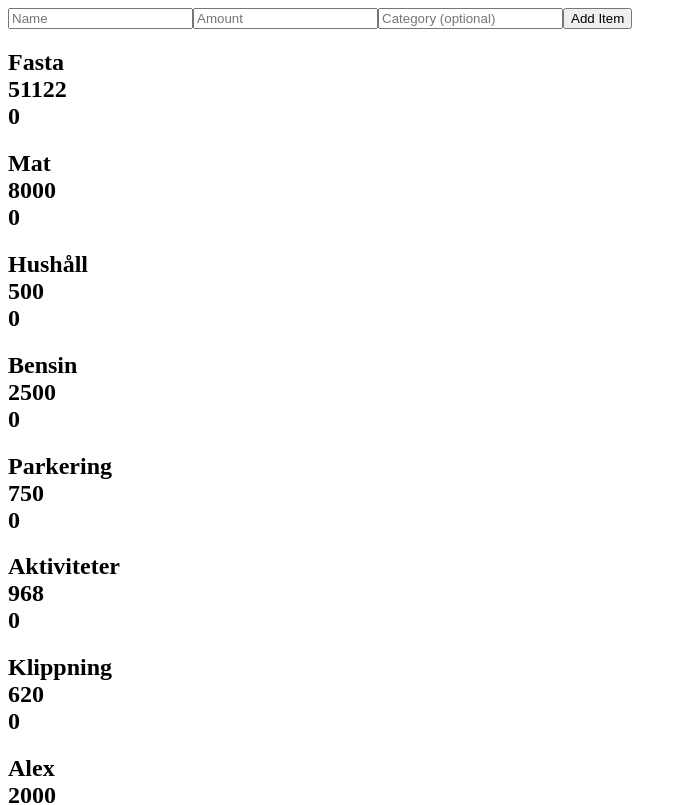
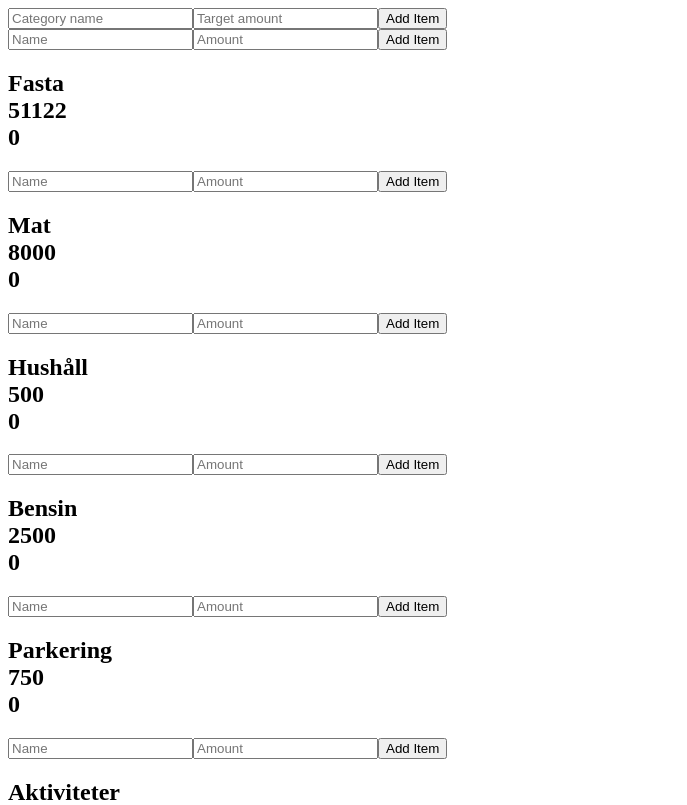
Before and after one commit to AlexanderKaG/budget-application, a Vue app: page / in a window 1280 px wide. Shown: the top 805 px of the page, without its empty margins (0-687 px from the left). Built offline with nearby package versions, Linux system fonts and the light colour scheme.

Commit message:
Added an add category form and moved the entry form into each budget category.

```diff
--- a/src/App.vue
+++ b/src/App.vue
@@ -1,16 +1,16 @@
 <script setup>
 import { useCategories } from '@/composables/useCategories'
-import { useAddItem } from '@/composables/useAddItem'
-import EntryForm from '@/components/EntryForm.vue'
+import { useAddCategory } from '@/composables/useAddCategory'
 import BudgetCategory from '@/components/BudgetCategory.vue'
+import AddCategoryForm from './components/AddCategoryForm.vue'
 const { categories } = useCategories()
-const { addItem } = useAddItem()
+const { addCategory } = useAddCategory()
 </script>
 
 <template>
-  <EntryForm @submit="addItem" />
+  <AddCategoryForm @submit="addCategory" />
 
-  <BudgetCategory v-for="category in categories" :key="category.name" :category="category" />
+  <BudgetCategory v-for="category in categories" :key="category.id" :category="category" />
 </template>
 
 <style scoped></style>
--- /dev/null
+++ b/src/components/AddCategoryForm.vue
@@ -0,0 +1,32 @@
+<script setup>
+import { ref } from 'vue'
+
+const emit = defineEmits(['submit'])
+
+const formItem = ref({
+  name: '',
+  target: '',
+})
+
+function handleSubmit() {
+  const rawAmount = parseFloat(formItem.value.target.toString().replace(',', '.'))
+  const parsedAmount = parseFloat(rawAmount)
+
+  emit('submit', {
+    ...formItem.value,
+    target: isNaN(parsedAmount) ? null : parsedAmount,
+  })
+
+  // Reset form
+  formItem.value.name = ''
+  formItem.value.target = ''
+}
+</script>
+
+<template>
+  <form @submit.prevent="handleSubmit">
+    <input v-model="formItem.name" placeholder="Category name" required />
+    <input v-model="formItem.target" type="text" placeholder="Target amount" required />
+    <button type="submit">Add Item</button>
+  </form>
+</template>
--- a/src/components/BudgetCategory.vue
+++ b/src/components/BudgetCategory.vue
@@ -1,8 +1,11 @@
 <script setup>
 import { useMasterList } from '@/composables/useMasterList'
 import { computed } from 'vue'
+import EntryForm from './EntryForm.vue'
+import { useAddItem } from '@/composables/useAddItem'
 
 const { masterList } = useMasterList()
+const { addItem } = useAddItem()
 
 const props = defineProps({
   category: Object,
@@ -17,6 +20,7 @@ const spent = computed(() => categorizedItems.value.reduce((total, item) => tota
 
 <template>
   <div>
+    <EntryForm :category="category" @submit="addItem" />
     <h2>
       <div>
         {{ category.name }}
--- a/src/components/EntryForm.vue
+++ b/src/components/EntryForm.vue
@@ -3,10 +3,13 @@ import { ref } from 'vue'
 
 const emit = defineEmits(['submit'])
 
+const props = defineProps({
+  category: Object,
+})
+
 const formItem = ref({
   name: '',
   amount: '',
-  category: '',
 })
 
 function handleSubmit() {
@@ -14,14 +17,14 @@ function handleSubmit() {
   const parsedAmount = parseFloat(rawAmount)
 
   emit('submit', {
-    ...formItem.value,
+    name: formItem.value.name.trim(),
     amount: isNaN(parsedAmount) ? null : parsedAmount,
+    category: props.category.name,
   })
 
   // Reset form
   formItem.value.name = ''
   formItem.value.amount = null
-  formItem.value.category = ''
 }
 </script>
 
@@ -29,7 +32,6 @@ function handleSubmit() {
   <form @submit.prevent="handleSubmit">
     <input v-model="formItem.name" placeholder="Name" required />
     <input v-model="formItem.amount" type="text" placeholder="Amount" required />
-    <input v-model="formItem.category" placeholder="Category (optional)" />
     <button type="submit">Add Item</button>
   </form>
 </template>
--- /dev/null
+++ b/src/composables/useAddCategory.js
@@ -0,0 +1,25 @@
+// src/composables/useAddItem.js
+import { useCategories } from './useCategories'
+
+export function useAddCategory() {
+  const { categories } = useCategories()
+
+  function addCategory(item) {
+    if (!item.name || item.target === null) return
+
+    const exists = categories.value.some(
+      (c) => c.name.toLowerCase() === item.name.trim().toLowerCase(),
+    )
+    if (exists) return
+
+    categories.value.push({
+      id: crypto.randomUUID(),
+      name: item.name,
+      target: Number(item.target),
+    })
+  }
+
+  return {
+    addCategory,
+  }
+}
```
